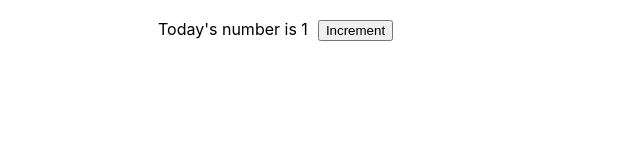
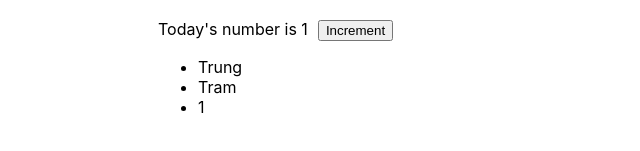
Before and after one commit to trungduong0103/react-typescript-tutorial, a React (Create React App) app: page / in a window 1280 px wide. Shown: the part 293-444 px from the top of the page, without its empty margins (82-722 px from the left). Built offline with nearby package versions, Linux system fonts and the light colour scheme.

Commit message:
list with generic props

```diff
--- a/src/App.tsx
+++ b/src/App.tsx
@@ -54,6 +54,23 @@ const TextWithNumber = ({ header, children }: textWithNumberProps) => {
   );
 };
 
+// list
+function List<ListItem>({
+  items,
+  render,
+}: {
+  items: ListItem[];
+  render: (item: ListItem) => ReactNode;
+}) {
+  return (
+    <ul>
+      {items.map((item, key) => (
+        <li key={key}>{render(item)}</li>
+      ))}
+    </ul>
+  );
+}
+
 function App() {
   return (
     <>
@@ -63,9 +80,12 @@ function App() {
       </HeadingWithContent>
       <Container>Container with strong heading!</Container>
       <br />
-      <TextWithNumber header={(num) => <div>Optional header number is {num}</div>}>
+      <TextWithNumber
+        header={(num) => <div>Optional header number is {num}</div>}
+      >
         {(num) => <div>Today's number is {num}</div>}
       </TextWithNumber>
+      <List items={["Trung", "Tram", 1]} render={(item) => <div>{item}</div>} />
     </>
   );
 }
```
